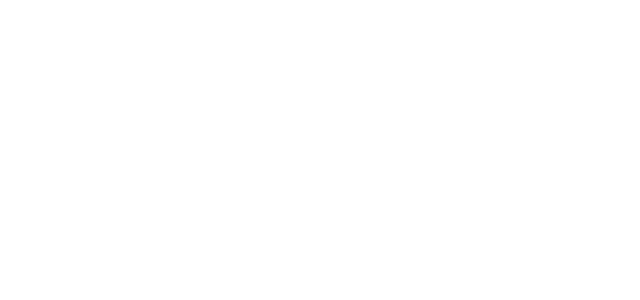
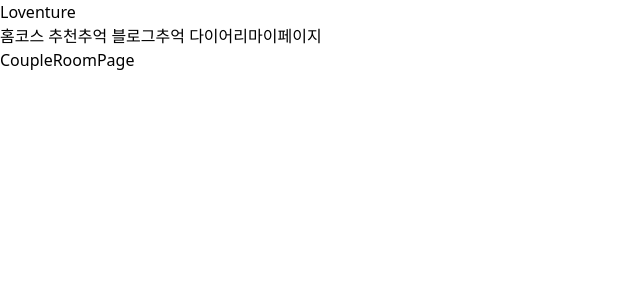
Before and after one commit to PitterPetter/PitterPetter_FE, a React (Vite) app: page /coupleroom in a window 1280 px wide. Before the commit this address had no page. Shown: the top 300 px of the page, without its empty margins (0-640 px from the left). Built offline with nearby package versions, Linux system fonts and the light colour scheme.

Commit message:
set couple room route - PIT-147

```diff
--- a/src/App.tsx
+++ b/src/App.tsx
@@ -12,6 +12,7 @@
 import { DiaryDetailPage } from './pages/DiaryDetailPage';
 import { SidebarLayout } from './app/layouts/SidebarLayout';
 import { OnboardingPage } from './pages/OnboardingPage';
+import { CoupleRoomPage } from './pages/CoupleRoomPage';
 
 function App() {
 
@@ -24,6 +25,7 @@
           <Route path="/" element={<MainPage />} />
           <Route path="/options" element={<OptionsPage />} />
           <Route path="/recommend" element={<RecommendCoursePage />} />
+          <Route path="/coupleroom" element={<CoupleRoomPage />} />
           <Route element={<SidebarLayout />}>
             <Route path="/mypage" element={<MyPage />} />
             <Route path="/diary" element={<DiaryListPage />} />
--- /dev/null
+++ b/src/pages/CoupleRoomPage/CoupleRoomPage.tsx
@@ -0,0 +1,7 @@
+export const CoupleRoomPage = () => {
+  return (
+    <div>
+      <h1>CoupleRoomPage</h1>
+    </div>
+  );
+};
--- /dev/null
+++ b/src/pages/CoupleRoomPage/index.ts
@@ -0,0 +1 @@
+export { CoupleRoomPage } from "./CoupleRoomPage";
```
